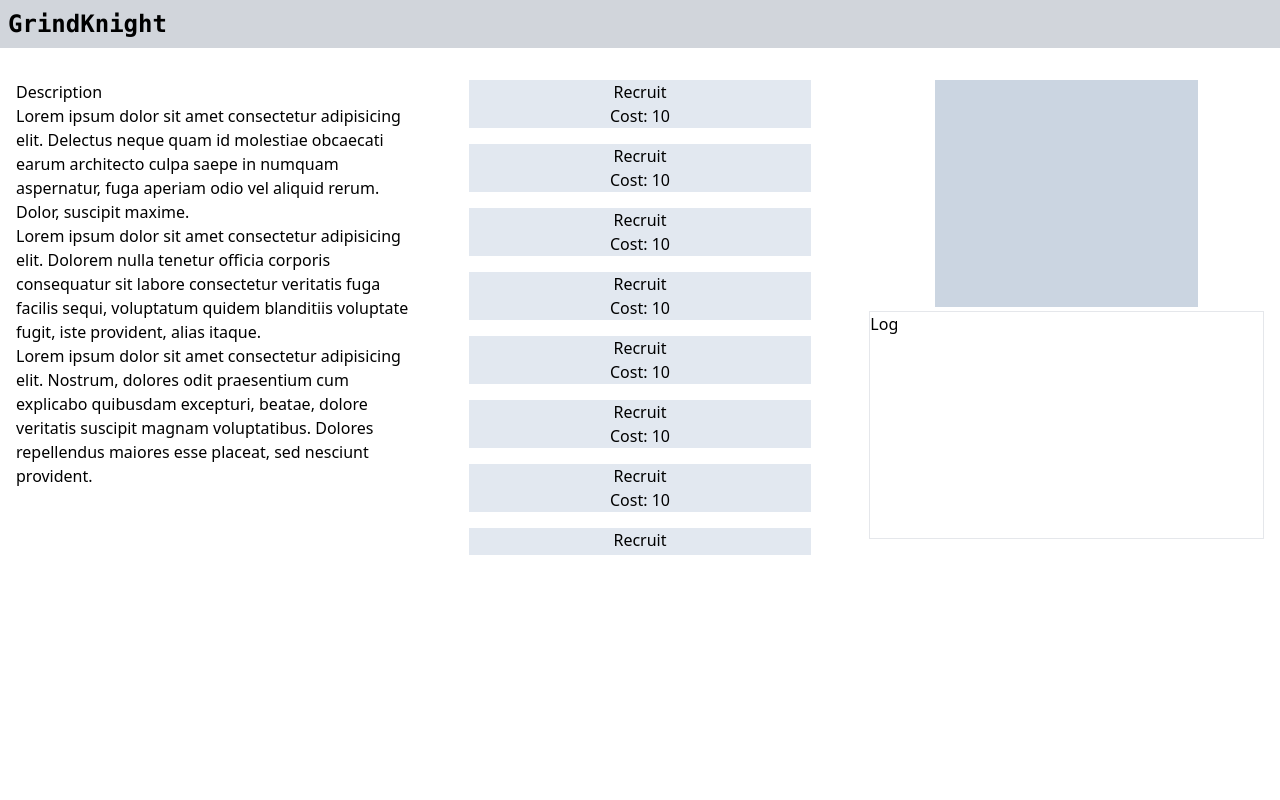
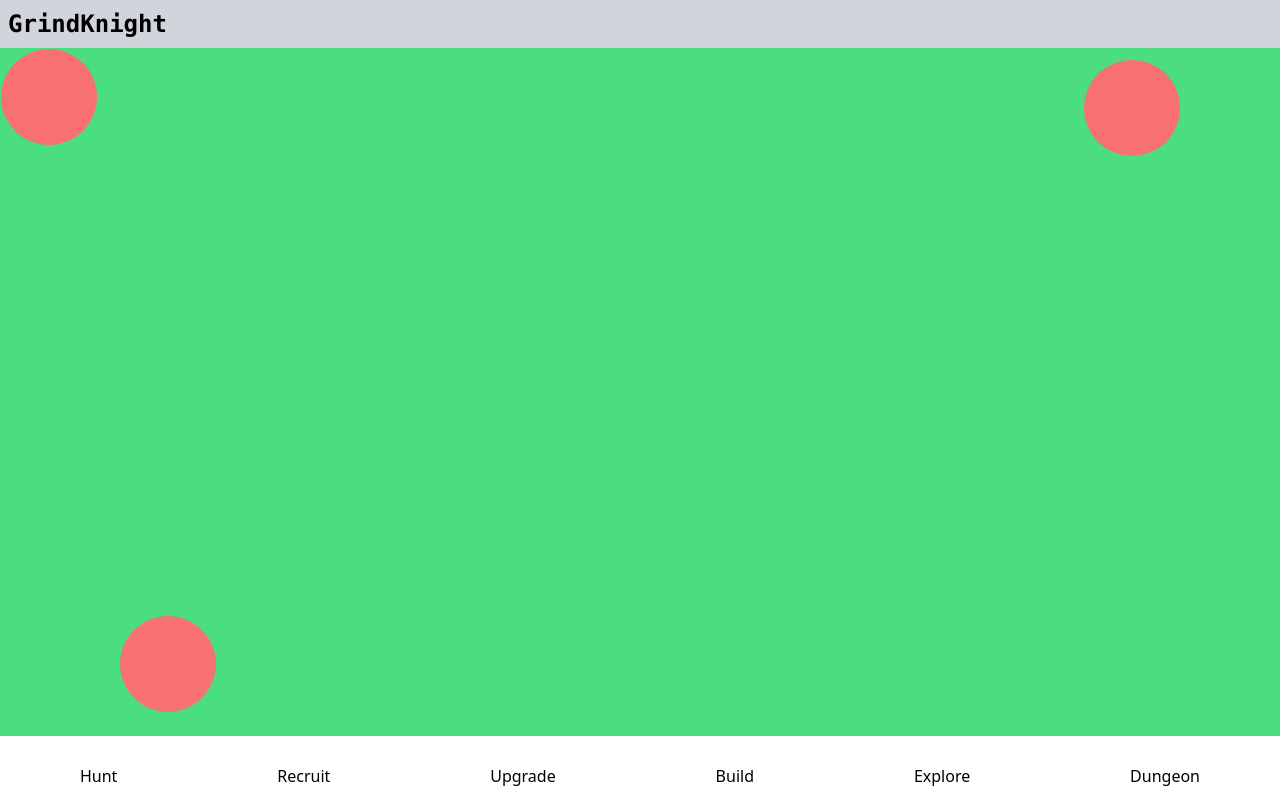
Before and after one commit to Mossey0/GrindKnight, a React (Vite) app: page / in a window 1280 px wide. Built offline with nearby package versions, Linux system fonts and the light colour scheme.

Commit message:
changes: changed styling and a few words. feat: added a hunting ground and a menu nav section.

```diff
--- a/src/Game.jsx
+++ b/src/Game.jsx
@@ -1,11 +1,12 @@
 import React from "react";
 import "./App.css";
 import GameContainer from "./GameContainer";
+import MenuNav from "./assets/MenuNav/MenuNav";
 
 function Game() {
 	return (
 		<div
-			className="md:w-screen md:h-screen"
+			className="relative md:w-screen md:h-screen"
 			id="game-window"
 		>
 			<h1
@@ -16,6 +17,7 @@ function Game() {
 			</h1>
 
 			<GameContainer />
+			<MenuNav />
 		</div>
 	);
 }
--- a/src/GameContainer.jsx
+++ b/src/GameContainer.jsx
@@ -2,16 +2,22 @@ import React from "react";
 import SectionBlocks from "./assets/BuildBlocks/SectionBlocks";
 import ImgBlock from "./assets/BuildBlocks/ImgBlock";
 import DescriptionBlock from "./assets/BuildBlocks/DescriptionBlock";
+import HungtingGrounds from "./assets/FightSection/Hunt/HungtingGrounds";
 
 function GameContainer() {
 	return (
 		<div
-			className="flex flex-col flex-wrap gap-5 md:gap-0 pt-16 size-full"
+			className="flex flex-col flex-wrap gap-5 md:gap-0 pt-12 pb-16 w-full h-full"
 			id="game-container"
 		>
-			<DescriptionBlock />
-			<SectionBlocks id={1} />
-			<ImgBlock />
+			{false && (
+				<>
+					<DescriptionBlock />
+					<SectionBlocks id={1} />
+					<ImgBlock />
+				</>
+			)}
+			{true && <HungtingGrounds />}
 		</div>
 	);
 }
--- a/src/assets/BuildBlocks/DescriptionBlock.jsx
+++ b/src/assets/BuildBlocks/DescriptionBlock.jsx
@@ -2,7 +2,7 @@ import React from "react";
 
 function DescriptionBlock() {
 	return (
-		<div className="p-4 w-full md:w-1/3 h-80 md:h-2/3 overflow-y-scroll">
+		<div className="p-4 w-full md:w-1/3 h-80 md:h-full overflow-y-scroll">
 			<h1>Description</h1>
 			<p>
 				Lorem ipsum dolor sit amet consectetur adipisicing elit. Delectus neque
--- a/src/assets/BuildBlocks/ImgBlock.jsx
+++ b/src/assets/BuildBlocks/ImgBlock.jsx
@@ -2,7 +2,7 @@ import React from "react";
 
 function ImgBlock() {
 	return (
-		<div className="flex flex-col items-center gap-1 p-4 w-full md:w-1/3 md:h-2/3 size-80">
+		<div className="flex flex-col items-center gap-1 p-4 w-full md:w-1/3 h-96 md:h-full">
 			<div className="bg-slate-300 w-2/3 h-1/2"></div>
 			<div className="border w-full h-1/2"> Log </div>
 		</div>
--- a/src/assets/BuildBlocks/SectionBlocks.jsx
+++ b/src/assets/BuildBlocks/SectionBlocks.jsx
@@ -4,7 +4,7 @@ import SectionSmallBox from "./SectionSmallBox";
 function SectionBlocks(id) {
 	return (
 		<div
-			className="flex flex-col items-center gap-4 pt-4 w-full md:w-1/3 h-80 md:h-2/3 overflow-y-auto"
+			className="flex flex-col items-center gap-4 pt-4 w-full md:w-1/3 h-80 md:h-full overflow-y-auto"
 			id={id}
 		>
 			<SectionSmallBox monster={1} />
--- /dev/null
+++ b/src/assets/FightSection/Hunt/HungtingGrounds.jsx
@@ -0,0 +1,23 @@
+import React from "react";
+import HuntingSpot from "./HuntingSpot";
+
+function HungtingGrounds() {
+	return (
+		<div className="relative bg-green-400 size-full">
+			<HuntingSpot
+				top={"12px"}
+				right={"100px"}
+			/>
+			<HuntingSpot
+				bottom={"24px"}
+				left={"120px"}
+			/>
+			<HuntingSpot
+				top={1 / 2}
+				left={1 / 2}
+			/>
+		</div>
+	);
+}
+
+export default HungtingGrounds;
--- /dev/null
+++ b/src/assets/FightSection/Hunt/HuntingSpot.jsx
@@ -0,0 +1,12 @@
+import React from "react";
+
+function HuntingSpot({ top, bottom, left, right }) {
+	return (
+		<div
+			className="absolute bg-red-400 rounded-full w-24 h-24"
+			style={{ top: top, bottom: bottom, left: left, right: right }}
+		></div>
+	);
+}
+
+export default HuntingSpot;
--- /dev/null
+++ b/src/assets/MenuNav/MenuNav.jsx
@@ -0,0 +1,35 @@
+import React from "react";
+import MenuNavButtons from "./MenuNavButtons";
+
+function MenuNav() {
+	return (
+		<div className="bottom-0 absolute flex flex-wrap justify-around items-center w-full h-92 md:h-12">
+			<MenuNavButtons
+				name={"Hunt"}
+				id={"Hunt"}
+			/>
+			<MenuNavButtons
+				name={"Recruit"}
+				id={"Recruit"}
+			/>
+			<MenuNavButtons
+				name={"Upgrade"}
+				id={"Upgrade"}
+			/>
+			<MenuNavButtons
+				name={"Build"}
+				id={"Build"}
+			/>
+			<MenuNavButtons
+				name={"Explore"}
+				id={"Explore"}
+			/>
+			<MenuNavButtons
+				name={"Dungeon"}
+				id={"Dungeon"}
+			/>
+		</div>
+	);
+}
+
+export default MenuNav;
--- /dev/null
+++ b/src/assets/MenuNav/MenuNavButtons.jsx
@@ -0,0 +1,15 @@
+import React from "react";
+
+function MenuNavButtons({ name, id }) {
+	return (
+		<button
+			type="button"
+			className=""
+			id={id}
+		>
+			{name}
+		</button>
+	);
+}
+
+export default MenuNavButtons;
```
